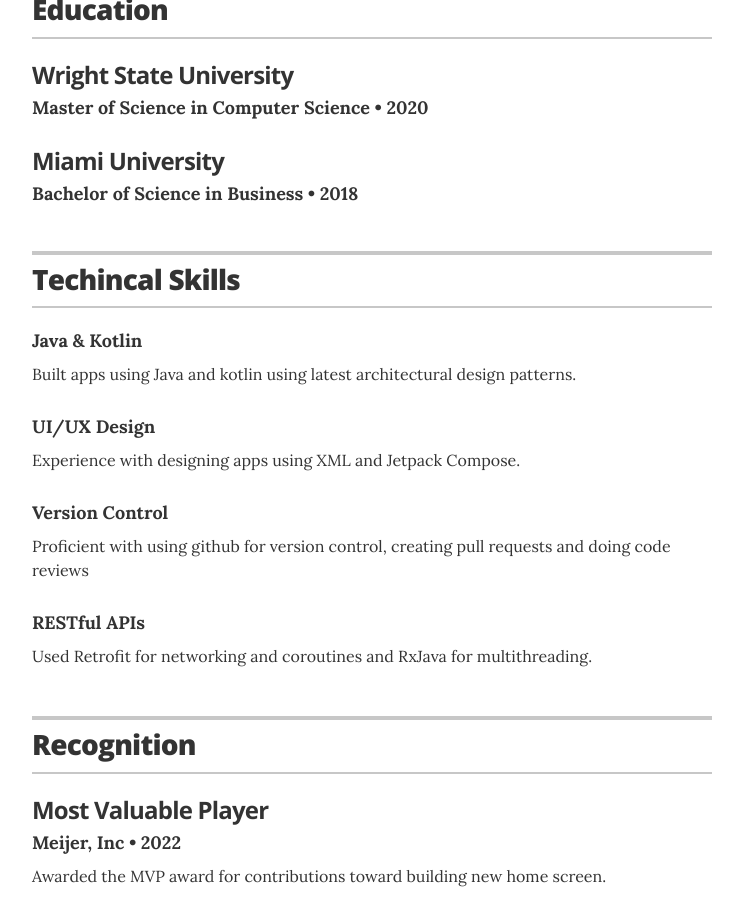
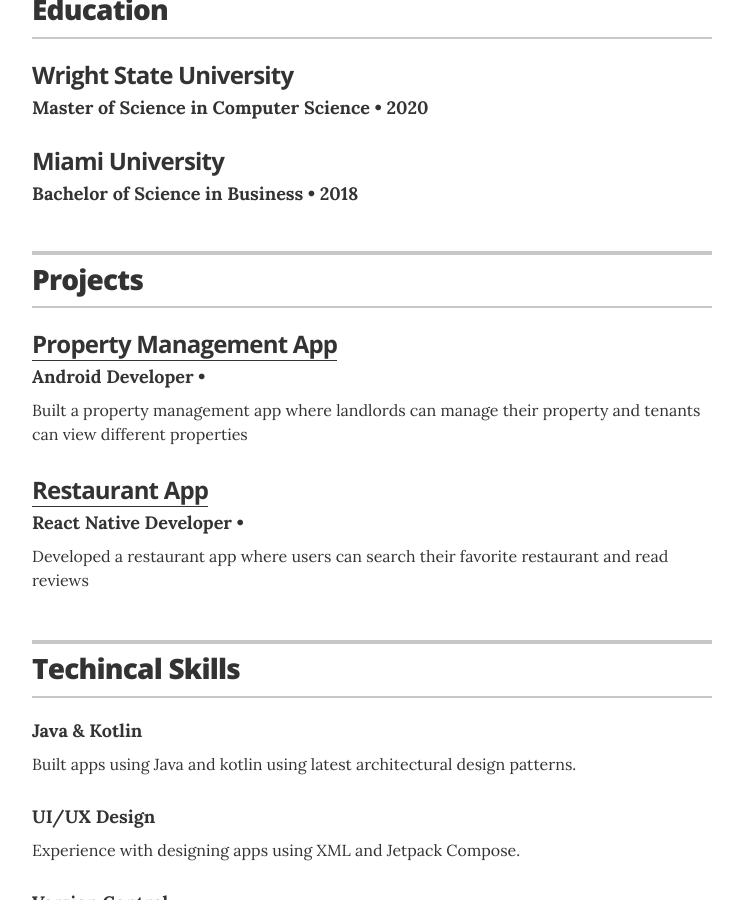
Before and after one commit to Waqaruddin/resume, a Jekyll site: the page built from index.html, in a window 1280 px wide and 900 px high, scrolled down 1123 px. Shown: the whole window, without its empty margins (268-1011 px from the left). Built offline with Jekyll 4.4.1, drawn with Linux system fonts in a browser that asks for light colours.

Commit message:
Add projects

```diff
--- a/_config.yml
+++ b/_config.yml
@@ -35,7 +35,7 @@ resume_looking_for_work:        "yes"
 # comment out to hide
 resume_section_experience:      true
 resume_section_education:       true
-#resume_section_projects:        true
+resume_section_projects:        true
 resume_section_skills:          true
 resume_section_recognition:     true
 #resume_section_links:           true
--- a/_data/projects.yml
+++ b/_data/projects.yml
@@ -2,15 +2,15 @@
 # uncomment the urls if you wish to display them, and add your own URL
 
 # jazznotes.io
-- project: jazznotes.io
-  role: Founder & Primary Developer
-  duration: 2012 &mdash; Present
-  # url: "#"
-  description: Jazz Notes is an open source node/ember app that helps you keep track of your music compositions and new ideas.
+- project: Property Management App
+  role: Android Developer
+  #duration: 2012 &mdash; Present
+  url: "https://github.com/Waqaruddin/PropertyManagementApp"
+  description: Built a property management app where landlords can manage their property and tenants can view different properties
 
 # Springfield Community Outreach Group
-- project: Springfield Community Outreach Group
-  role: Co-Founder & Organizer
-  duration: 2007 &mdash; Present
-  # url: "#"
-  description: SCOG is a local monthly meetup in Springfield where we share opportunities to volunteer in the community and organize support for families and neighborhoods in need of assistance that the community can provide.
+- project: Restaurant App
+  role: React Native Developer
+  #duration: 2007 &mdash; Present
+  url: "https://github.com/Waqaruddin/RestaurantApp"
+  description: Developed a restaurant app where users can search their favorite restaurant and read reviews
```
